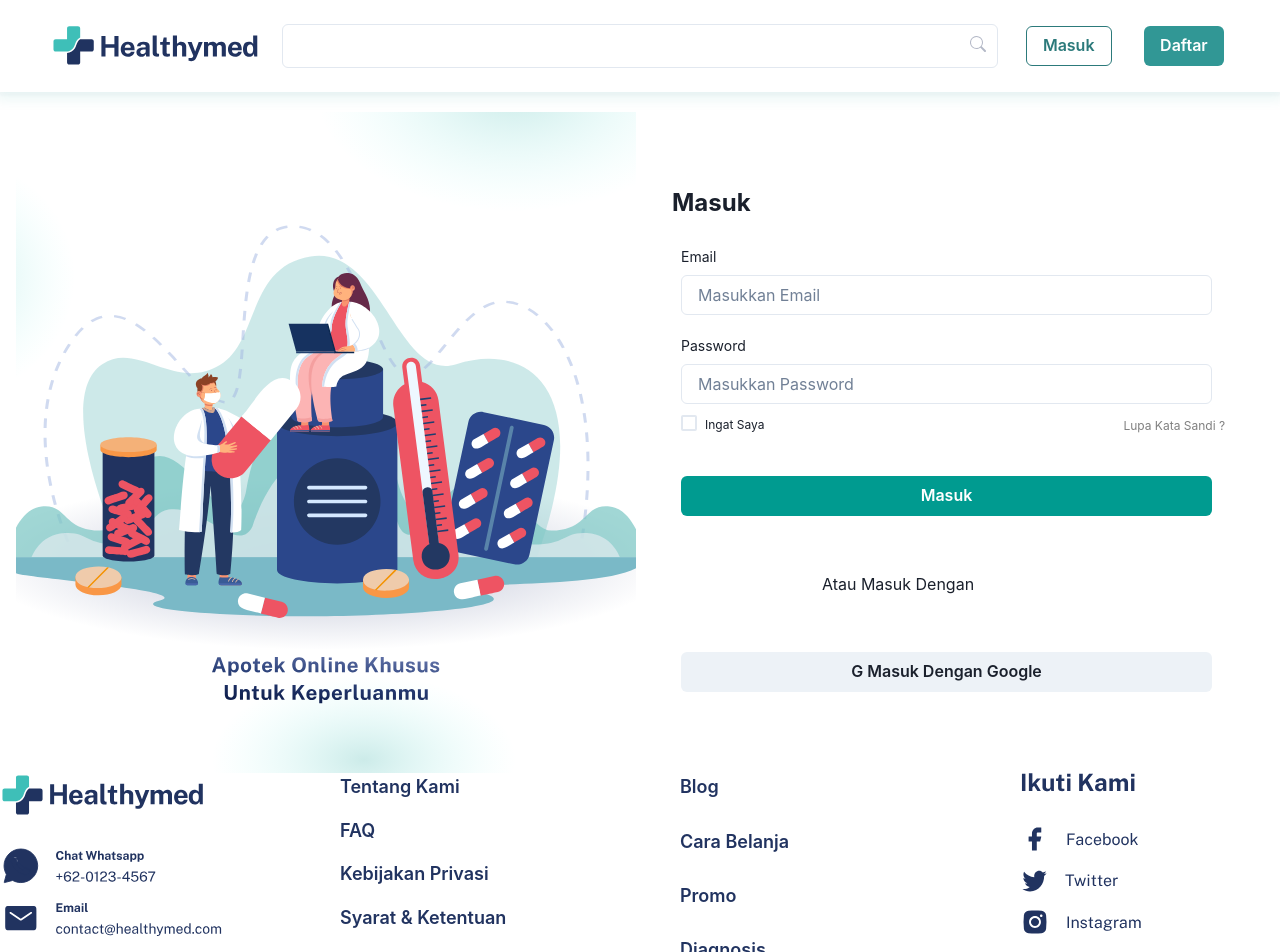
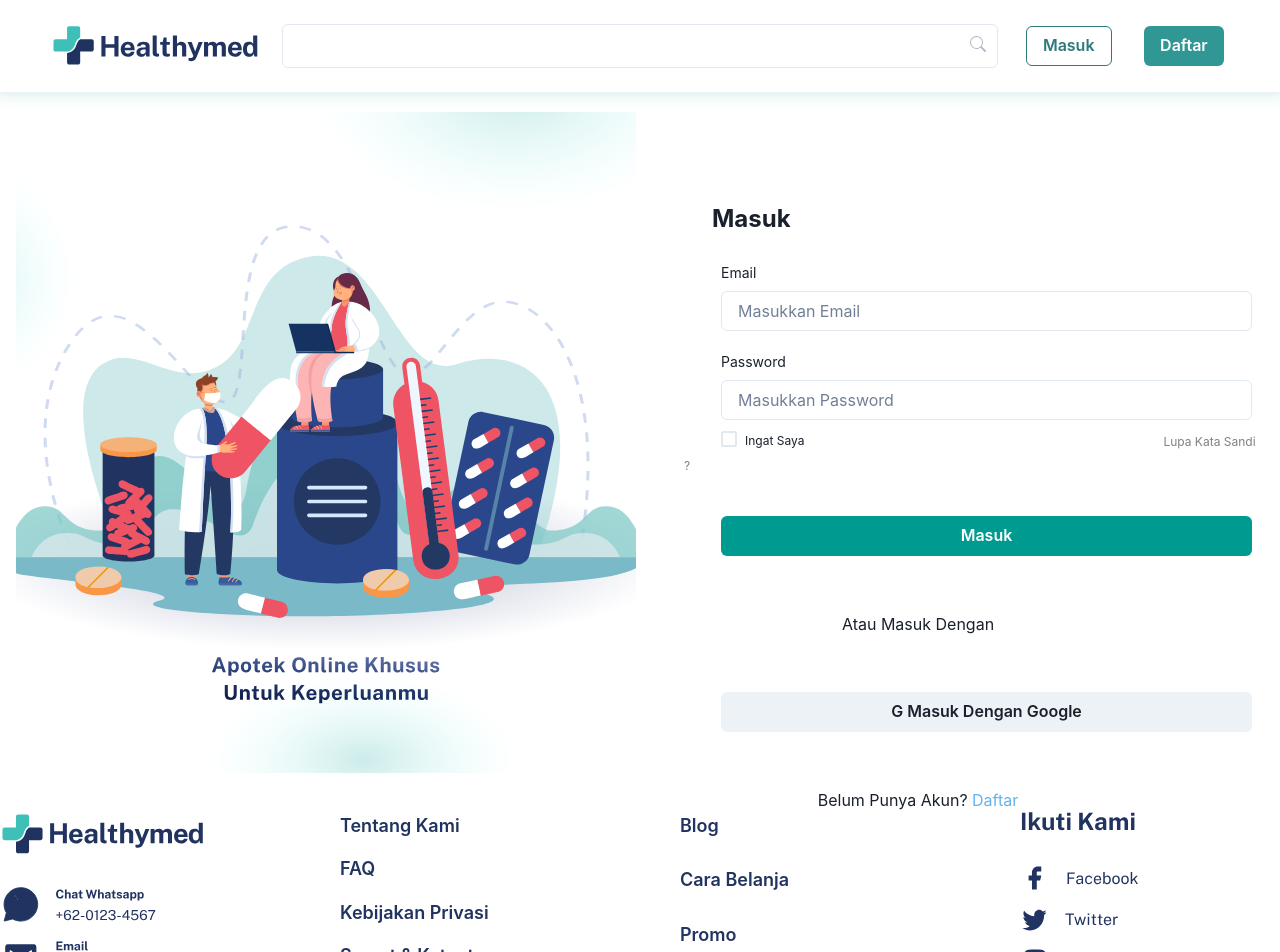
Before and after one commit to purwadhikafullstack/jcwd-2002-03-fe, a Next.js app: page /admin-login in a window 1280 px wide. Shown: the top 952 px of the page. Built offline with nearby package versions, Linux system fonts and the light colour scheme.

Commit message:
ui: added missing component

```diff
--- a/src/component/RightSectionAdminLogin.jsx
+++ b/src/component/RightSectionAdminLogin.jsx
@@ -7,11 +7,12 @@ import {
   Input,
   Stack,
   Text,
+  Link
 } from "@chakra-ui/react";
 
 const RightSectionAdminLogin = () => {
   return (
-    <Stack>
+    <Stack ml="10" mt="4">
       <Heading>
         <Text ml="28px" mt="77px" fontSize="24px">
           Masuk
@@ -79,6 +80,11 @@ const RightSectionAdminLogin = () => {
           mt="12">
             G Masuk Dengan Google</Button>
       </Box>
+
+      <Text pt="12" textAlign="center" pr="28">
+        <Text as="span">Belum Punya Akun? </Text>
+        <Link color="blue.300">Daftar</Link>
+      </Text>
     </Stack>
   );
 };
```
